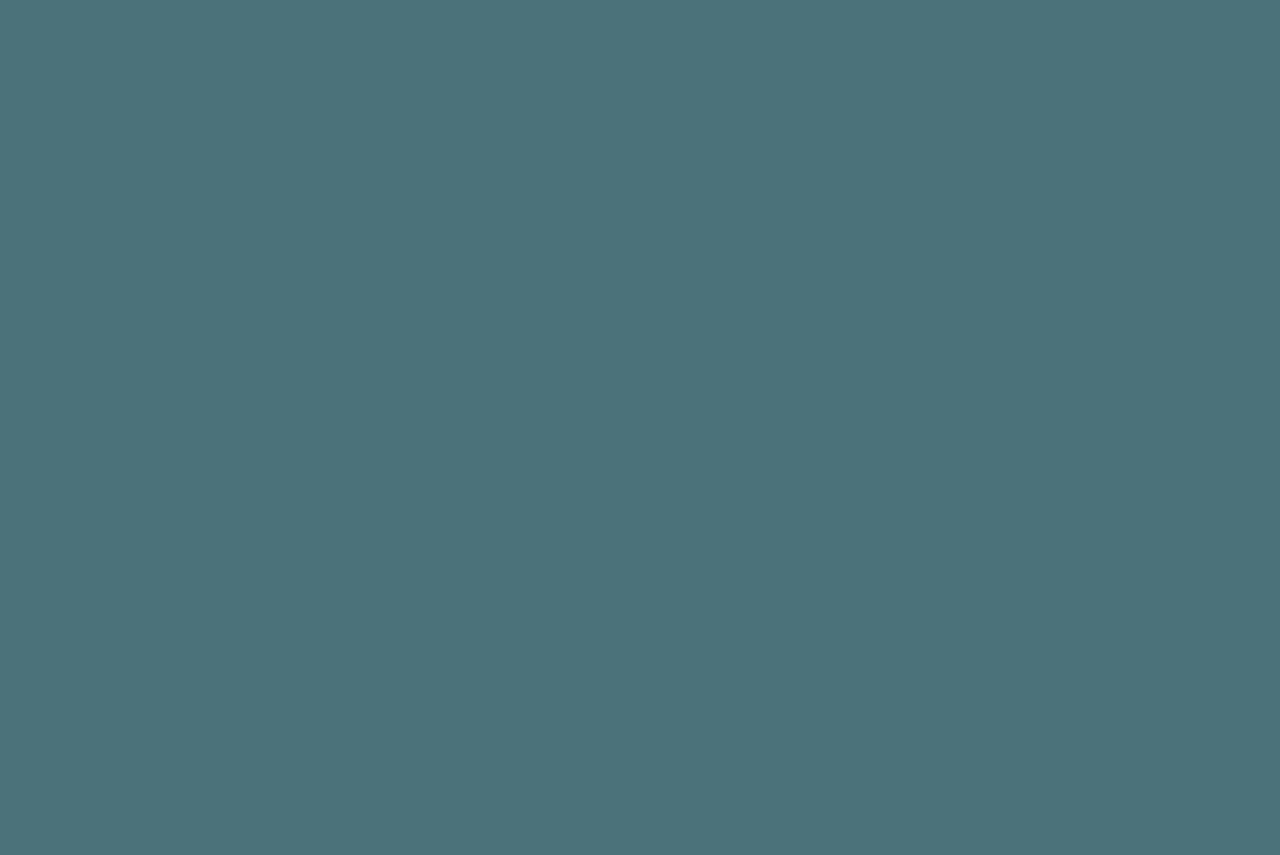
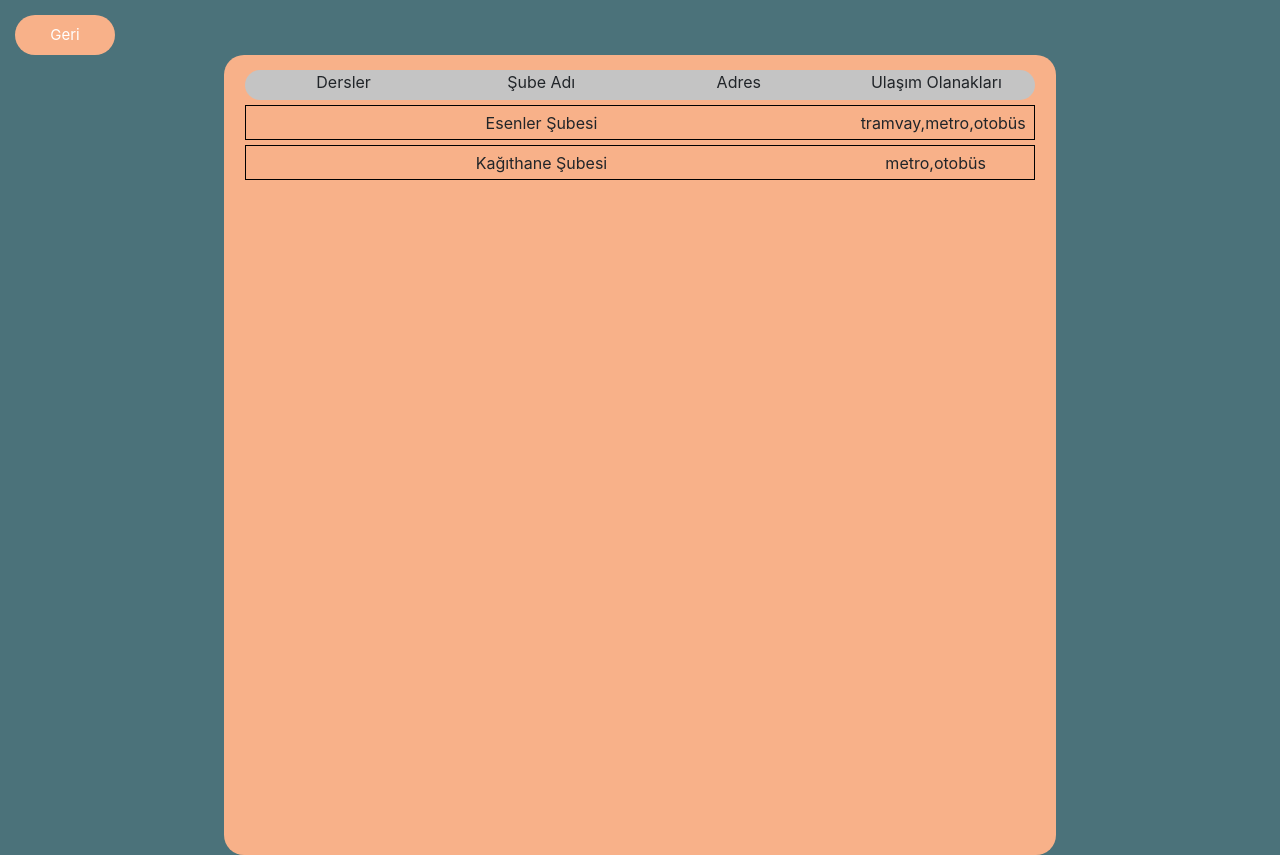
Before and after one commit to ghyathmoussa/student_system, a React (Create React App) app in the folder client/: page /listBranches in a window 1280 px wide. Before the commit this address had no page. Before the commit the page ends 800 px from the top, so only its background shows below. Built offline with nearby package versions, Linux system fonts and the light colour scheme.

Commit message:
before merge

```diff
--- a/client/src/App.css
+++ b/client/src/App.css
@@ -179,10 +179,12 @@ body{
   background-color: #F8B189;
   margin: auto;
   padding-top: 15px;
+  border-radius: 20px;
 }
 .columnNames{
   width: 95%;
   border-radius: 40px;
+  height: 30px;
   display: flex;
   flex-grow: column;
   justify-content: space-around;
@@ -278,3 +280,91 @@ body{
   height: 40px;
   margin:20px;
 }
+/******************************** listBranches page **************************/
+.listBranches{
+  width: 100vw;
+  height: 100vh;
+}
+
+.listBranches .listContainer p{
+  width: 150px;
+  text-align: center;
+}
+.listBranches .Entry p{
+  width: 150px;
+  line-height: 35px;
+}
+.listBranches marquee{
+  width: 150px;
+  position: relative;
+}
+.listBranches marquee:hover{
+  cursor: pointer;
+}
+
+.listBranches .popup{
+  background-color: #ffffff;
+  width: 420px;
+  padding: 30px 40px;
+  position: absolute;
+  transform: translate(-50%,-50%);
+  left: 50%;
+  top: 50%;
+  border-radius: 8px;
+  display: none;
+  font-family: "Poppins",sans-serif;
+  text-align: center;
+}
+
+.listBranches .popup button{
+  display: block;
+  margin:  0 0 20px auto;
+  background-color: transparent;
+  font-size: 30px;
+  color: #ffffff;
+  background: #F8B189;
+  border-radius: 100%;
+  width: 30px;
+  height: 30px;
+  line-height: 30px;
+  border: none;
+  outline: none;
+  cursor: pointer;
+}
+.listBranches .popup h2{
+margin-top: -20px;
+}
+.listBranches .popup p{
+  font-size: 14px;
+  text-align: justify;
+  margin: 20px 0;
+  line-height: 25px;
+}
+
+/*************************************** installment page ********************************/
+
+.installmentForm{
+  position: absolute;
+  left: 50%;
+  top: 50%;
+  transform: translate(-50%, -50%);
+  width: 30vw;
+  height: 180px;
+}
+
+#installmentButton{
+  background-color: #67DCB2;
+  width: 136px;
+  height: 50px;
+  margin: auto;
+  cursor: pointer;
+}
+
+#installmentForm input{
+  margin: auto;
+  display: block;
+}
+#installmentForm .myinput{
+  width:calc(50% + 90px);
+  margin-bottom: 15px;
+}
--- a/client/src/App.js
+++ b/client/src/App.js
@@ -3,11 +3,13 @@ import {BrowserRouter, Route, Routes} from 'react-router-dom';
 
 
 import Login from "./pages/Login"
-import MainPage from './pages/MainPage';
+import MainPage from "./pages/MainPage";
 import StudentSignUp from "./pages/StudentSignUp";
 import ListStudents from "./pages/ListStudents";
 import DeleteStudent from "./pages/DeleteStudent";
 import EnrollInCourse from "./pages/EnrollInCourse"
+import ListBranches from "./pages/ListBranches";
+import Installment from './pages/Installment';
 
 function App() {
   return (
@@ -18,7 +20,9 @@ function App() {
       <Route path="/studentSignUp" element={<StudentSignUp/>}></Route>
       <Route path="/listStudents" element={<ListStudents/>}></Route>
       <Route path="/deleteStudent" element={<DeleteStudent/>}></Route>
-      <Route path='/enrollInCourse' element={<EnrollInCourse/>}></Route>
+      <Route path="/enrollInCourse" element={<EnrollInCourse/>}></Route>
+      <Route path="/listBranches" element={<ListBranches/>}></Route>
+      <Route path="/installment" element={<Installment/>}></Route>
     </Routes>
 </BrowserRouter>
   );
--- a/client/src/pages/EnrollInCourse.js
+++ b/client/src/pages/EnrollInCourse.js
@@ -27,7 +27,7 @@ const EnrollInCourse = () => {
       <button id="backButton" type="button" class="btn btn-primary btn-lg">Geri</button>
         <form  id="enrollForm" onSubmit={submitHandler}>
             <input type="text" className="myinput" required placeholder="T.C. No." onChange = { e => setId(e.target.value)}/>
-            <select name="courses" id="courses" className="selectpicker" multiple>
+            <select name="courses" id="courses" className="selectpicker" multiple required>
               <option>dil/kurs adı/... </option>
               <option>dil/kurs adı/... </option>
               <option>dil/kurs adı/... </option>
@@ -35,8 +35,8 @@ const EnrollInCourse = () => {
               <option>dil/kurs adı/... </option>
               <option>dil/kurs adı/... </option>
             </select>
-            <select class="form-select" aria-label="Default select example">
-              <option selected hidden>Ödeme Yöntemi Seçin</option>
+            <select class="form-select" aria-label="Default select example" required>
+              <option hidden>Ödeme Yöntemi Seçin</option>
               <option value="Peşin">Peşin</option>
               <option value="Taksit">Taksit</option>
             </select>
--- /dev/null
+++ b/client/src/pages/Installment.js
@@ -0,0 +1,38 @@
+import React,{useState} from "react";
+
+import axios from "axios";
+const Installment= () => {
+    const [citizenId, setId] = useState([]);
+    const submitHandler = (e) =>{
+      e.preventDefault();
+      const data={
+        citizenId:  citizenId,
+      }
+      console.log(data);
+      axios.post("http://localhost:5000/auth/login", data).then((response) => {
+        if (response.data.error) {
+          alert(response.data.error);
+        } else {
+          alert(response.data)
+          window.location.href = `http://localhost:4000/`;
+        }
+      });
+    }
+
+  return (
+    <div>
+        <div className="installment">
+            <button id="backButton" type="button" class="btn btn-primary btn-lg">Geri</button>
+                <div className="installmentForm">
+                <form  id="installmentForm" onSubmit={submitHandler}>
+                    <input type="text" className="myinput" required placeholder="T.C. No." onChange = { e => setId(e.target.value)}/>
+                    <input id="installmentButton" type="submit"  value="Taksit Al" className="btn btn-primary mybtn" />
+                </form>
+            </div>
+        </div>
+    </div>
+  )
+
+};
+
+export default Installment;
--- /dev/null
+++ b/client/src/pages/ListBranches.js
@@ -0,0 +1,58 @@
+import React from "react";
+
+
+const ListBranches = () => {
+    const stopIt = (e) =>{
+        e.target.stop();
+    }
+    const startIt = (e) =>{
+        e.target.start();
+    }
+    const popPopUp = (e) =>{
+        setTimeout(function open(event){
+                document.querySelector(".popup").style.display = "block";
+            },0
+        )
+
+        document.querySelector("#close").addEventListener("click", function(){
+            document.querySelector(".popup").style.display = "none";
+        });
+    }
+  return (
+    <div>
+        <div className="listBranches">
+            <button id="backButton" type="button" class="btn btn-primary btn-lg">Geri</button>
+            <div className="listContainer">
+                <div className="columnNames">
+                    <p>Dersler</p>
+                    <p>Şube Adı</p>
+                    <p>Adres</p>
+                    <p>Ulaşım Olanakları</p>
+                </div>
+                <div className="Entry">
+                    <marquee behavior="scroll" direction="left" scrollamount="7" onMouseOver={stopIt} onMouseOut={startIt} onClick={popPopUp}>İngilizce,Fransızca,Almanca,İtalyanca</marquee>
+                    <p>Esenler Şubesi</p>
+                    <marquee behavior="scroll" direction="left" scrollamount="7" onMouseOver={stopIt} onMouseOut={startIt} onClick={popPopUp}>gençosman mah. ensar caddesi fsm yurdu güngören/istanbul</marquee>
+                    <p>tramvay,metro,otobüs</p>
+                </div>
+                <div className="Entry">
+                    <marquee behavior="scroll" direction="left"  scrollamount="7" onMouseOver={stopIt} onMouseOut={startIt} onClick={popPopUp}>İngilizce,Fransızca,Almanca,İtalyanca</marquee>
+                    <p>Kağıthane Şubesi</p>
+                    <marquee behavior="scroll" direction="left" scrollamount="7" onMouseOver={stopIt} onMouseOut={startIt} onClick={popPopUp}>gençosman mah. ensar caddesi fsm yurdu güngören/istanbul</marquee>
+                    <p>metro,otobüs</p>
+                </div>
+            </div>
+            <div className="popup">
+                <button id="close">&times;</button>
+                <h2>Derslerin Seansları</h2>
+                <p>
+                buraya seanslar gelecek
+                </p>
+            </div>
+        </div>
+    </div>
+  )
+
+};
+
+export default ListBranches;
```
